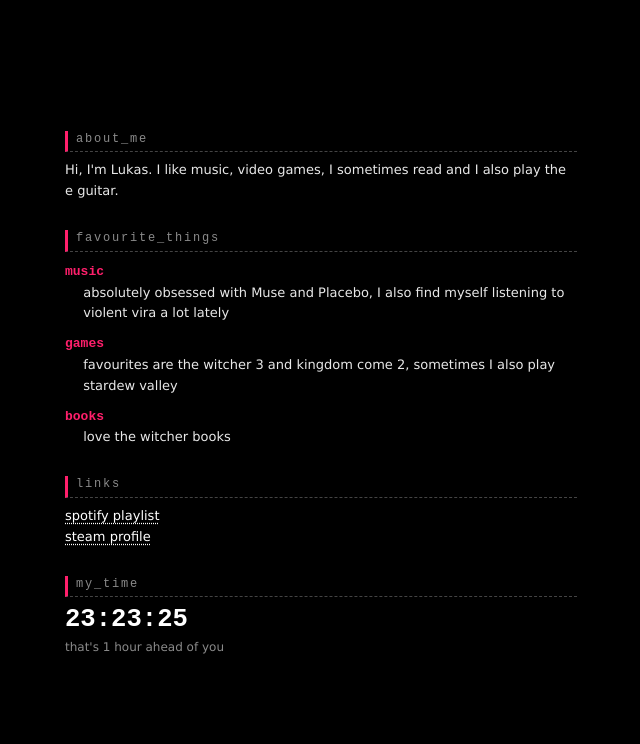
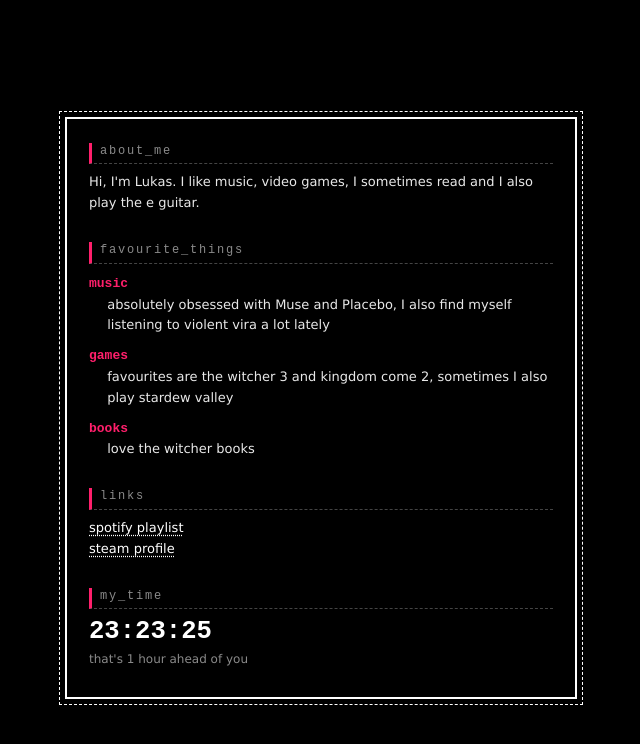
Before and after one commit to lukasvx/lukasvx.github.io, a plain HTML site: page index.html in a window 1280 px wide. Shown: the whole page, without its empty margins (319-959 px from the left). Drawn offline with Linux system fonts and the light colour scheme.

Commit message:
Add white double-line frame around content
Co-Authored-By: Claude Sonnet 5.5 <noreply@anthropic.com>

```diff
--- a/css/style.css
+++ b/css/style.css
@@ -138,3 +138,10 @@ footer {
         padding: 6px 0;
     }
 }
+
+main {
+    padding: 24px 22px 0;
+    border: 2px solid #fff;
+    outline: 1px dashed #fff;
+    outline-offset: 5px;
+}
```
